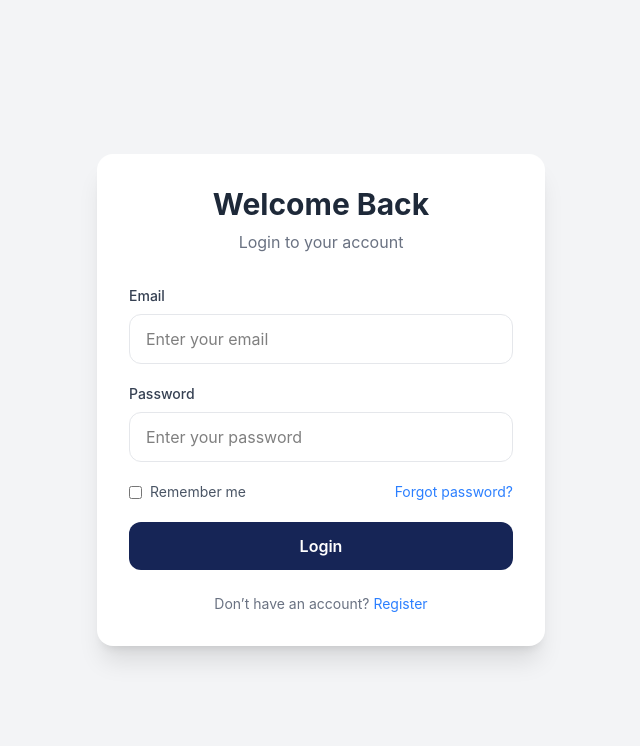
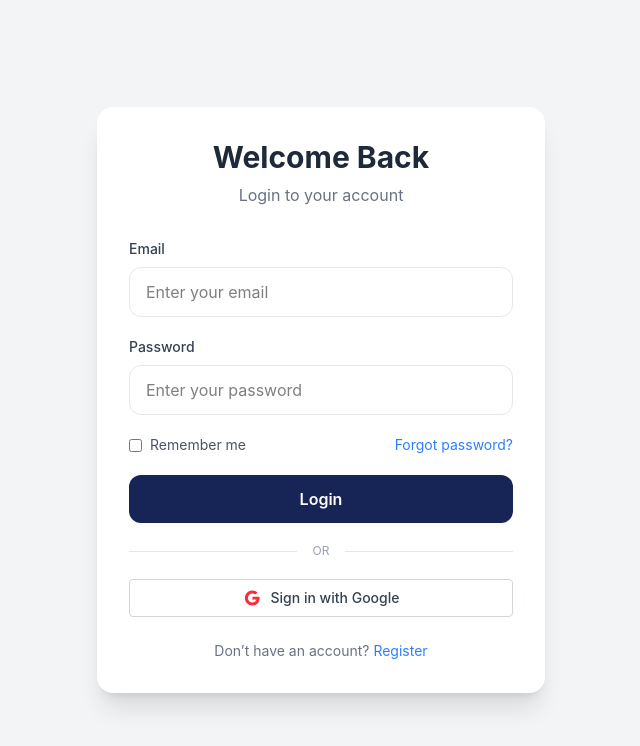
Before and after one commit to MikeLinh/ProjectWebAi, a React (Vite) app: page /login in a window 1280 px wide. Shown: the top 746 px of the page, without its empty margins (319-959 px from the left). Built offline with nearby package versions, Linux system fonts and the light colour scheme; no server answers.

Commit message:
googleAPI

```diff
--- a/package.json
+++ b/package.json
@@ -14,6 +14,7 @@
     "@emotion/styled": "^11.14.1",
     "@mui/icons-material": "^9.1.0",
     "@mui/material": "^9.1.0",
+    "@react-oauth/google": "^0.13.5",
     "@tailwindcss/vite": "^4.3.0",
     "motion": "^12.40.0",
     "react": "^19.2.6",
--- a/src/App.tsx
+++ b/src/App.tsx
@@ -6,11 +6,12 @@ import ProductDetail from "./pages/Productdetail"
 import CartPage from './pages/CartPage'
 import CheckoutPage from './pages/CheckoutPage'
 import { CartProvider } from './components/context/carcontext'
-
-
+import { GoogleOAuthProvider } from "@react-oauth/google"
 
 function App() {
+  const ClientID = import.meta.env.VITE_GOOGLE_ID as string;
   return (
+    <GoogleOAuthProvider clientId={ClientID}>
         <CartProvider>
           <Router>
             <Routes>
@@ -24,7 +25,9 @@ function App() {
             </Routes>
           </Router>
         </CartProvider>
+    </GoogleOAuthProvider>
   )
+
 }
 
 export default App
--- a/src/components/products/productcard.tsx
+++ b/src/components/products/productcard.tsx
@@ -1,5 +1,5 @@
 import { useState } from "react";
-import { useNavigate } from "react-router-dom"; // Import hook điều hướng
+import { useNavigate } from "react-router-dom";
 
 interface Product {
   id: number;
@@ -24,7 +24,7 @@ export default function Card({ product }: CardProps) {
 
   // Hàm xử lý khi người dùng click vào thẻ sản phẩm
   const handleCardClick = () => {
-    navigate(`/product/${product.id}`,{state:{product}}); // Chuyển hướng sang trang chi tiết /product/123
+    navigate(`/product/${product.id}`,{state:{product}});
   };
 
   return (
--- a/src/pages/Login.tsx
+++ b/src/pages/Login.tsx
@@ -1,41 +1,45 @@
 import React from "react";
+import { useGoogleLogin } from "@react-oauth/google";
+import GoogleIcon from '@mui/icons-material/Google';
 
 export default function Login() {
+  const loginWithGoogle = useGoogleLogin({
+    onSuccess: async (access_token) => {
+      try {
+        const googleAuthApi= import.meta.env.VITE_GOOGLE_API as string
+        const res = await fetch(googleAuthApi, {
+          headers: { Authorization: `Bearer ${access_token}` },
+        });
+        const userInfo = await res.json();
+        console.log("Thông tin người dùng Google:", userInfo);
+        alert(`Chào mừng ${userInfo.name} đã đăng nhập thành công!`);
+      } catch (error) {
+        console.error("Lỗi lấy thông tin user:", error);
+      }
+    },
+    onError: (error) => {
+      console.log("Đăng nhập thất bại:", error);
+    },
+  });
+
   return (
     <div className="min-h-screen flex items-center justify-center bg-gray-100 px-4">
       <div className="bg-white w-full max-w-md rounded-2xl shadow-xl p-8">
-
         <div className="text-center mb-8">
-          <h1 className="text-3xl font-bold text-gray-800">
-            Welcome Back
-          </h1>
-
-          <p className="text-gray-500 mt-2">
-            Login to your account
-          </p>
+          <h1 className="text-3xl font-bold text-gray-800">Welcome Back</h1>
+          <p className="text-gray-500 mt-2">Login to your account</p>
         </div>
-
-        <form className="space-y-5">
-
-          {/* Email */}
+        <form className="space-y-5" onSubmit={(e) => e.preventDefault()}>
           <div>
-            <label className="block text-sm font-medium text-gray-700 mb-2">
-              Email
-            </label>
-
+            <label className="block text-sm font-medium text-gray-700 mb-2">Email</label>
             <input
               type="email"
               placeholder="Enter your email"
               className="w-full border border-gray-200 rounded-xl px-4 py-3 outline-none focus:border-blue-500 transition-colors"
             />
           </div>
-
-          {/* Password */}
           <div>
-            <label className="block text-sm font-medium text-gray-700 mb-2">
-              Password
-            </label>
-
+            <label className="block text-sm font-medium text-gray-700 mb-2">Password</label>
             <input
               type="password"
               placeholder="Enter your password"
@@ -43,36 +47,38 @@ export default function Login() {
             />
           </div>
 
-          {/* Remember */}
           <div className="flex items-center justify-between text-sm">
             <label className="flex items-center gap-2 text-gray-600">
               <input type="checkbox" />
               Remember me
             </label>
-
-            <button
-              type="button"
-              className="text-blue-500 hover:underline"
-            >
+            <button type="button" className="text-blue-500 hover:underline">
               Forgot password?
             </button>
           </div>
 
-          {/* Button */}
           <button
             type="submit"
-            className="w-full bg-blue-950 hover:bg-blue-900 text-white py-3 rounded-xl font-semibold transition-colors"
-          >
+            className="w-full bg-blue-950 hover:bg-blue-900 text-white py-3 rounded-xl font-semibold transition-colors">
             Login
           </button>
         </form>
 
-        {/* Register */}
+        <div className="relative flex py-5 items-center">
+          <div className="flex-grow border-t border-gray-200"></div>
+          <span className="flex-shrink mx-4 text-gray-400 text-xs uppercase">Or</span>
+          <div className="flex-grow border-t border-gray-200"></div>
+        </div>
+        <button
+          type="button"
+          onClick={() => loginWithGoogle()}
+          className="w-full flex items-center justify-center gap-2.5 border border-gray-300 hover:bg-gray-50 text-gray-700 py-2 rounded text-sm font-medium transition-colors">
+          <GoogleIcon className="text-sm text-red-500" style={{ fontSize: 18 }} />
+          Sign in with Google
+        </button>
         <p className="text-center text-sm text-gray-500 mt-6">
           Don’t have an account?{" "}
-          <span className="text-blue-500 cursor-pointer hover:underline">
-            Register
-          </span>
+          <span className="text-blue-500 cursor-pointer hover:underline">Register</span>
         </p>
       </div>
     </div>
```
Also changed, not shown: src/components/product-detail/productinforight.tsx (line endings or trailing spaces), 2 other files (tests, documents, lock files or other folders). Lines whose indentation alone changed are shown as unchanged.
